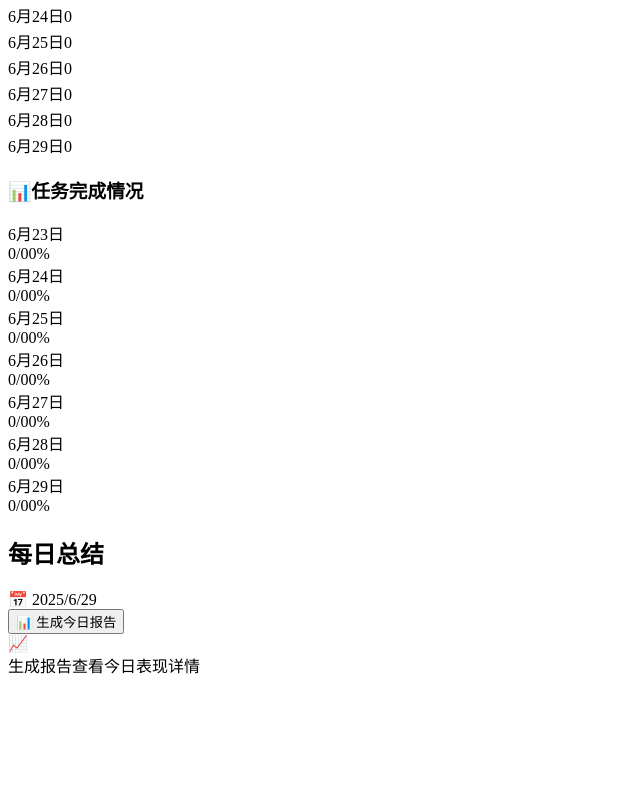
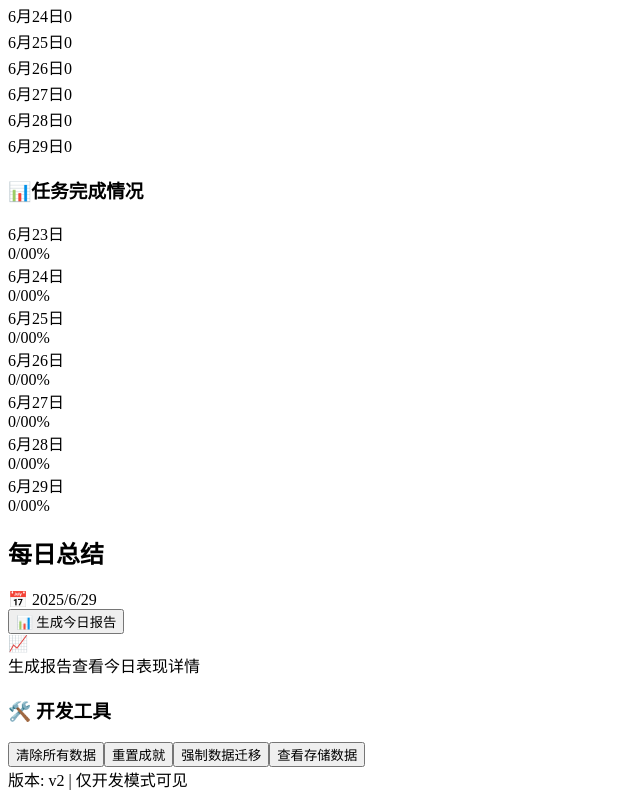
Before and after one commit to shuyx/piggy-bank-new, a React (Create React App) app: page / in a window 1280 px wide. Shown: the part 1605-2404 px from the top of the page, without its empty margins (0-640 px from the left). Before the commit the page ends 2290 px from the top, so only its background shows below. Built offline with nearby package versions, Linux system fonts and the light colour scheme.

Commit message:
v1.0.3 浏览器数据处理

```diff
--- /dev/null
+++ b/public/dev-helper.js
@@ -0,0 +1,71 @@
+// 开发者帮助工具
+// 将这些函数添加到全局 window 对象，方便在控制台使用
+
+window.piggyDev = {
+  // 清除所有数据
+  clear: function() {
+    localStorage.removeItem('piggy-bank-storage');
+    console.log('✅ 数据已清除，页面将自动刷新...');
+    setTimeout(() => window.location.reload(), 1000);
+  },
+
+  // 查看当前数据
+  show: function() {
+    const data = localStorage.getItem('piggy-bank-storage');
+    if (data) {
+      console.log(JSON.parse(data));
+    } else {
+      console.log('❌ 没有找到存储数据');
+    }
+  },
+
+  // 重置成就
+  resetAchievements: function() {
+    const data = localStorage.getItem('piggy-bank-storage');
+    if (data) {
+      const parsed = JSON.parse(data);
+      parsed.state.achievements = parsed.state.achievements.map(ach => ({
+        ...ach,
+        unlocked: false,
+        unlockedDate: undefined
+      }));
+      localStorage.setItem('piggy-bank-storage', JSON.stringify(parsed));
+      console.log('✅ 成就已重置，页面将自动刷新...');
+      setTimeout(() => window.location.reload(), 1000);
+    }
+  },
+
+  // 添加测试星星
+  addStars: function(count = 100) {
+    const data = localStorage.getItem('piggy-bank-storage');
+    if (data) {
+      const parsed = JSON.parse(data);
+      parsed.state.totalStars += count;
+      localStorage.setItem('piggy-bank-storage', JSON.stringify(parsed));
+      console.log(`✅ 已添加 ${count} 颗星星，页面将自动刷新...`);
+      setTimeout(() => window.location.reload(), 1000);
+    }
+  },
+
+  // 显示帮助
+  help: function() {
+    console.log(`
+🛠️ Piggy Bank 开发工具
+====================
+piggyDev.clear()           - 清除所有本地数据
+piggyDev.show()            - 查看当前存储的数据
+piggyDev.resetAchievements() - 重置所有成就
+piggyDev.addStars(100)     - 添加测试星星
+piggyDev.help()            - 显示此帮助信息
+
+💡 提示：
+- 使用 piggyDev.clear() 是最快的清理方法
+- 清理后页面会自动刷新
+    `);
+  }
+};
+
+// 自动显示帮助信息
+if (window.location.hostname === 'localhost') {
+  console.log('💡 输入 piggyDev.help() 查看开发工具');
+}
--- a/public/index.html
+++ b/public/index.html
@@ -33,5 +33,13 @@
   <body>
     <noscript>你需要启用 JavaScript 来运行这个应用。</noscript>
     <div id="root"></div>
+    <script>
+      // 开发环境下加载开发工具
+      if (window.location.hostname === 'localhost') {
+        const script = document.createElement('script');
+        script.src = '%PUBLIC_URL%/dev-helper.js';
+        document.body.appendChild(script);
+      }
+    </script>
   </body>
 </html>
--- a/src/App.tsx
+++ b/src/App.tsx
@@ -1,6 +1,7 @@
 import React, { useEffect } from 'react';
 import { BrowserRouter as Router, Routes, Route } from 'react-router-dom';
 import { HomePage } from './pages/HomePage';
+import { DevTools } from './components/DevTools';
 
 function App() {
   useEffect(() => {
@@ -19,6 +20,7 @@ function App() {
       <Routes>
         <Route path="/" element={<HomePage />} />
       </Routes>
+      <DevTools />
     </Router>
   );
 }
--- /dev/null
+++ b/src/components/DevTools.tsx
@@ -0,0 +1,78 @@
+import React from 'react';
+import { useStore } from '../stores/useStore';
+
+export const DevTools: React.FC = () => {
+  const isDevMode = process.env.NODE_ENV === 'development';
+
+  if (!isDevMode) {
+    return null;
+  }
+
+  const clearAllData = () => {
+    if (window.confirm('确定要清除所有本地数据吗？')) {
+      localStorage.removeItem('piggy-bank-storage');
+      window.location.reload();
+    }
+  };
+
+  const clearAchievements = () => {
+    if (window.confirm('确定要重置所有成就吗？')) {
+      const currentData = localStorage.getItem('piggy-bank-storage');
+      if (currentData) {
+        const parsed = JSON.parse(currentData);
+        parsed.state.achievements = parsed.state.achievements.map((ach: any) => ({
+          ...ach,
+          unlocked: false,
+          unlockedDate: undefined
+        }));
+        localStorage.setItem('piggy-bank-storage', JSON.stringify(parsed));
+        window.location.reload();
+      }
+    }
+  };
+
+  const forceNewVersion = () => {
+    const currentData = localStorage.getItem('piggy-bank-storage');
+    if (currentData) {
+      const parsed = JSON.parse(currentData);
+      parsed.version = 0; // 强制触发迁移
+      localStorage.setItem('piggy-bank-storage', JSON.stringify(parsed));
+      window.location.reload();
+    }
+  };
+
+  return (
+    <div className="fixed bottom-4 right-4 bg-gray-800 text-white p-4 rounded-lg shadow-lg z-50">
+      <h3 className="text-sm font-bold mb-2">🛠️ 开发工具</h3>
+      <div className="space-y-2">
+        <button
+          onClick={clearAllData}
+          className="block w-full text-left px-3 py-1 text-xs bg-red-600 hover:bg-red-700 rounded"
+        >
+          清除所有数据
+        </button>
+        <button
+          onClick={clearAchievements}
+          className="block w-full text-left px-3 py-1 text-xs bg-orange-600 hover:bg-orange-700 rounded"
+        >
+          重置成就
+        </button>
+        <button
+          onClick={forceNewVersion}
+          className="block w-full text-left px-3 py-1 text-xs bg-blue-600 hover:bg-blue-700 rounded"
+        >
+          强制数据迁移
+        </button>
+        <button
+          onClick={() => console.log(JSON.parse(localStorage.getItem('piggy-bank-storage') || '{}'))}
+          className="block w-full text-left px-3 py-1 text-xs bg-green-600 hover:bg-green-700 rounded"
+        >
+          查看存储数据
+        </button>
+      </div>
+      <div className="text-xs mt-2 text-gray-300">
+        版本: v2 | 仅开发模式可见
+      </div>
+    </div>
+  );
+};
```
